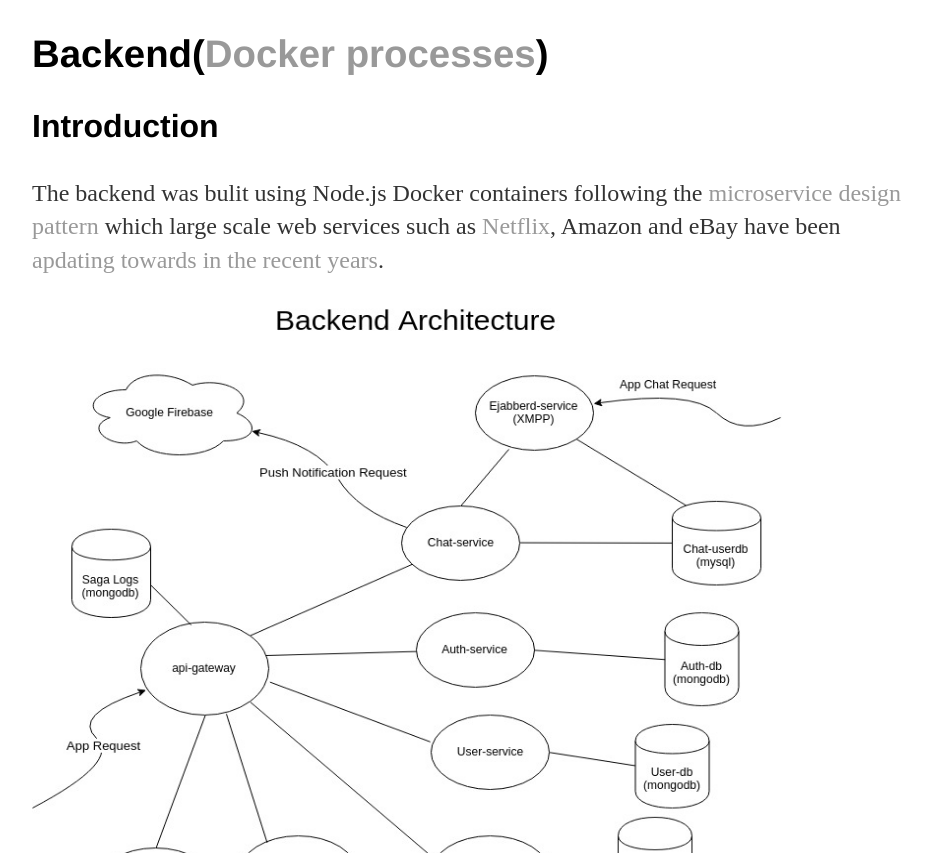
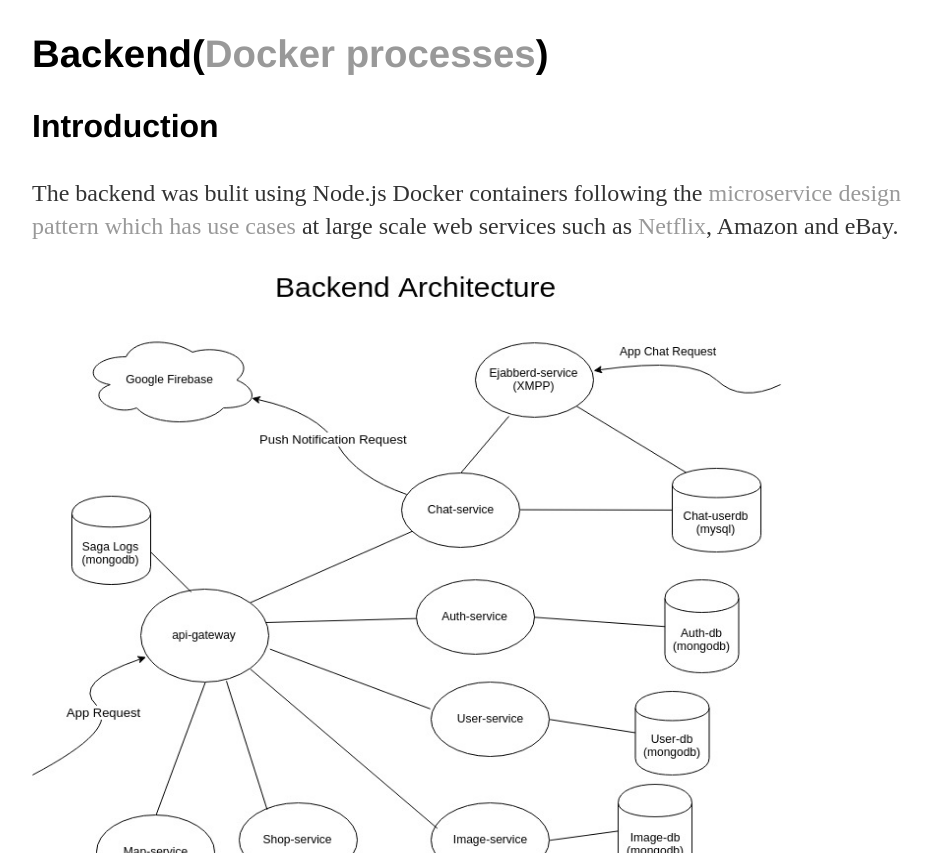
Before and after one commit to jcho7022/jcho7022.github.io, a Jekyll site: the page built from projects/float/index.html, in a window 1280 px wide and 900 px high, scrolled down 1225 px, cut to the strip 47-900 px from the top of the window. Shown: the whole strip, without its empty margins (160-1091 px from the left). Built offline with Jekyll 4.4.1, drawn with Linux system fonts in a browser that asks for light colours.

Commit message:
Update index.html

```diff
--- a/projects/float/index.html
+++ b/projects/float/index.html
@@ -19,9 +19,9 @@ and search up items using a <a href="https://jcho7022.github.io/projects/float/e
 <h2>Backend(<a href="server_docker.png">Docker processes</a>)</h2>
 <h3>Introduction</h3>
 <p>The backend was bulit using Node.js Docker containers
-	following the <a href="https://microservices.io/patterns/microservices.html">microservice design pattern</a> which
-	large scale web services such as <a href="https://www.youtube.com/watch?v=CZ3wIuvmHeM">Netflix</a>, Amazon and eBay have been
-	<a href="https://jcho7022.github.io/projects/float/microservice_examples.png">apdating towards in the recent years</a>.</p>
+	following the <a href="https://microservices.io/patterns/microservices.html">microservice design pattern</a>
+	<a href="https://jcho7022.github.io/projects/float/microservice_examples.png">which has use cases</a> at
+	large scale web services such as <a href="https://www.youtube.com/watch?v=CZ3wIuvmHeM">Netflix</a>, Amazon and eBay.</p>
 <img src="backend_diagram.jpg" alt="server_architecture" height="750px" width="750px">
 
 <h3>Api-gateway</h3>
```
